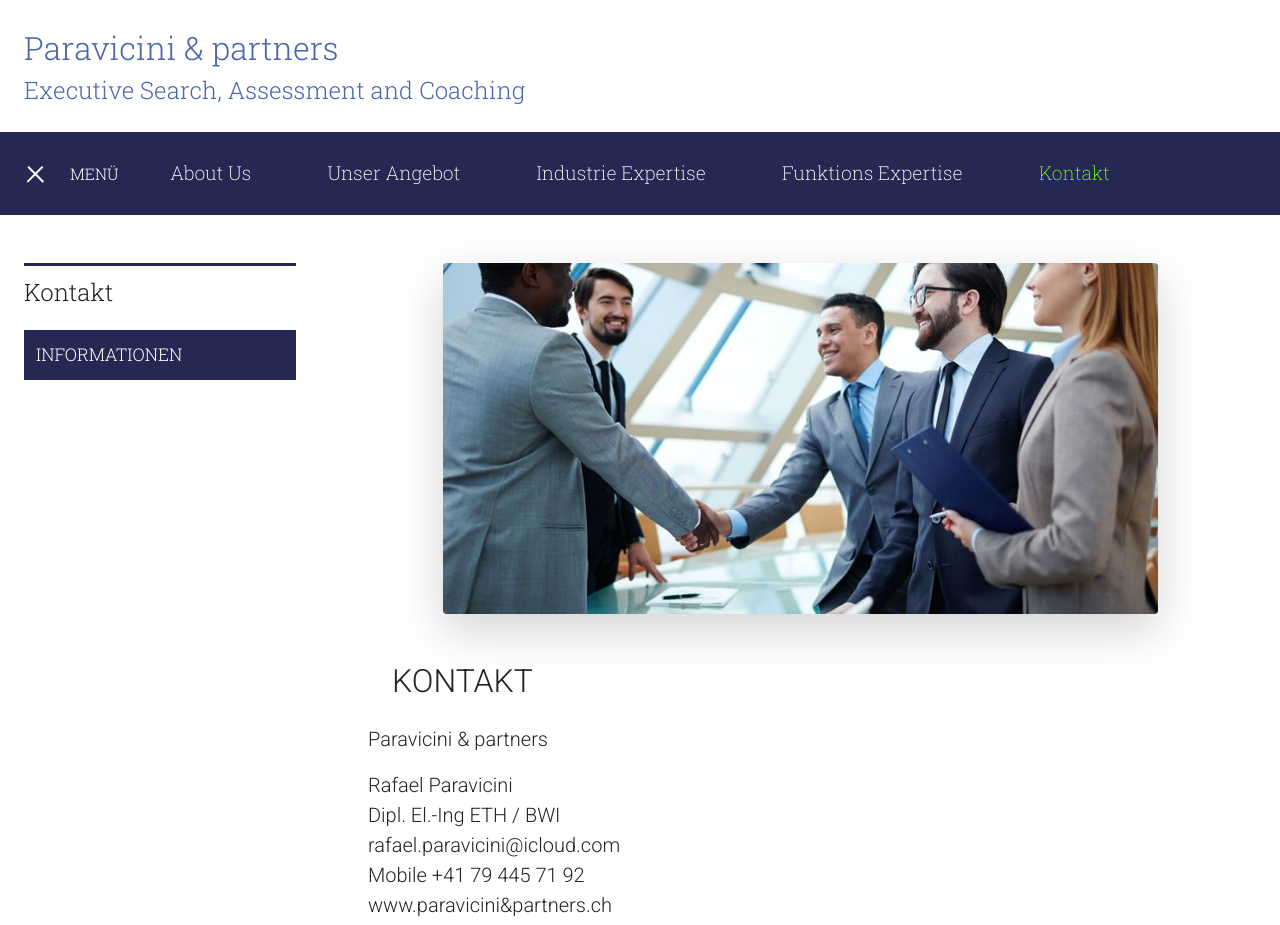
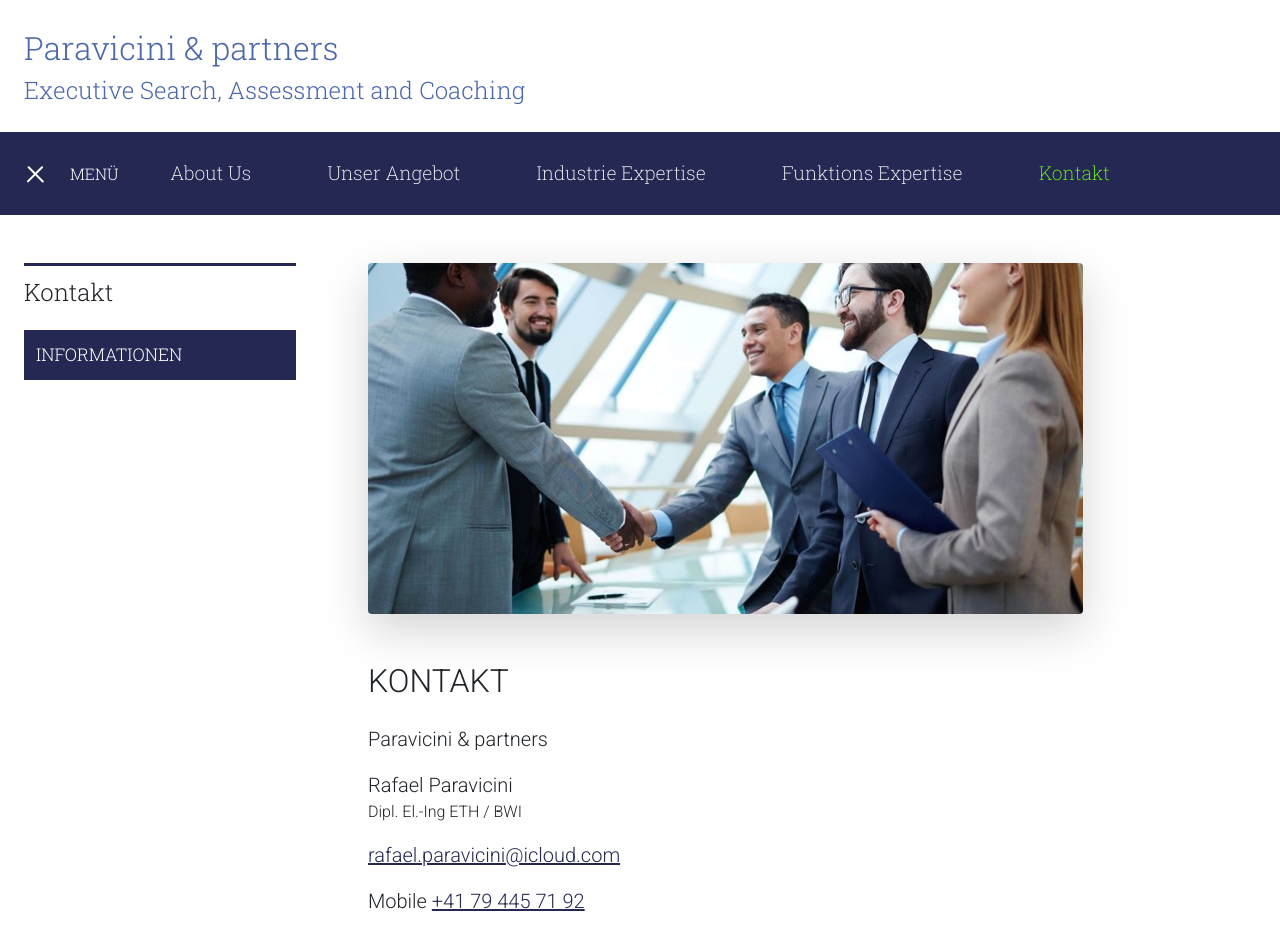
Before and after one commit to jorgeparavicini/paravicini_and_partners, an Angular app: page /kontakt in a window 1280 px wide. Shown: the top 925 px of the page. Built offline with nearby package versions, Linux system fonts and the light colour scheme.

Commit message:
Adjust contact

```diff
--- a/src/app/containers/kontakt/kontakt.component.html
+++ b/src/app/containers/kontakt/kontakt.component.html
@@ -1,13 +1,19 @@
 <img
   src="/assets/img/kontakt.jpg"
-  class="mx-auto rounded shadow-lg d-block img-fluid"
+  class="rounded shadow-lg d-block img-fluid"
   alt="Kontakt"
 />
-<h1 class="mt-5 mb-4 display-3 ms-4 text-uppercase">Kontakt</h1>
+<h1 class="mt-5 mb-4 display-3 text-uppercase">Kontakt</h1>
 <p class="fs-5">Paravicini & partners</p>
 <p class="m-0 fs-5">Rafael Paravicini</p>
-<p class="m-0 fs-5">Dipl. El.-Ing ETH / BWI</p>
-<p class="m-0 fs-5">rafael.paravicini@icloud.com</p>
-<p class="m-0 fs-5">Mobile +41 79 445 71 92</p>
-<p class="m-0 fs-5">www.paravicini&partners.ch</p>
+<p class="m-0 fs-6 mb-3">Dipl. El.-Ing ETH / BWI</p>
+<a href="mailto:rafael.paravicini@icloud.com" class="m-0 fs-5 mb-3 d-block">
+  rafael.paravicini@icloud.com
+</a>
+<p class="m-0 fs-5 mb-3">
+  Mobile <a href="tel:+41794457192">+41 79 445 71 92</a>
+</p>
+<a href="https://www.paravicini_and_partners.ch" class="m-0 fs-5 mb-5 d-block">
+  www.paravicini&partners.ch
+</a>
 <p class="m-0 fs-5">MwSt. Nr.:</p>
```
